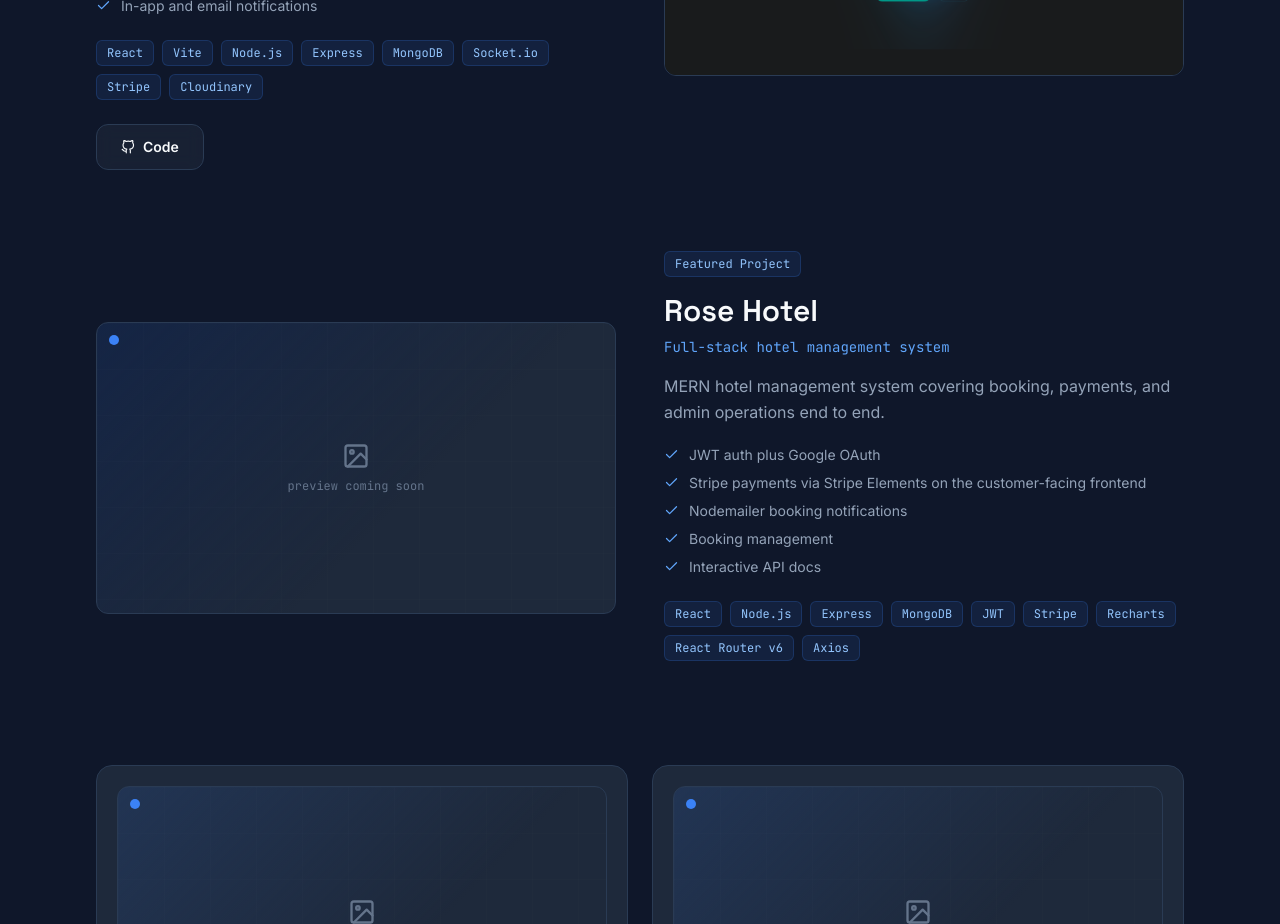
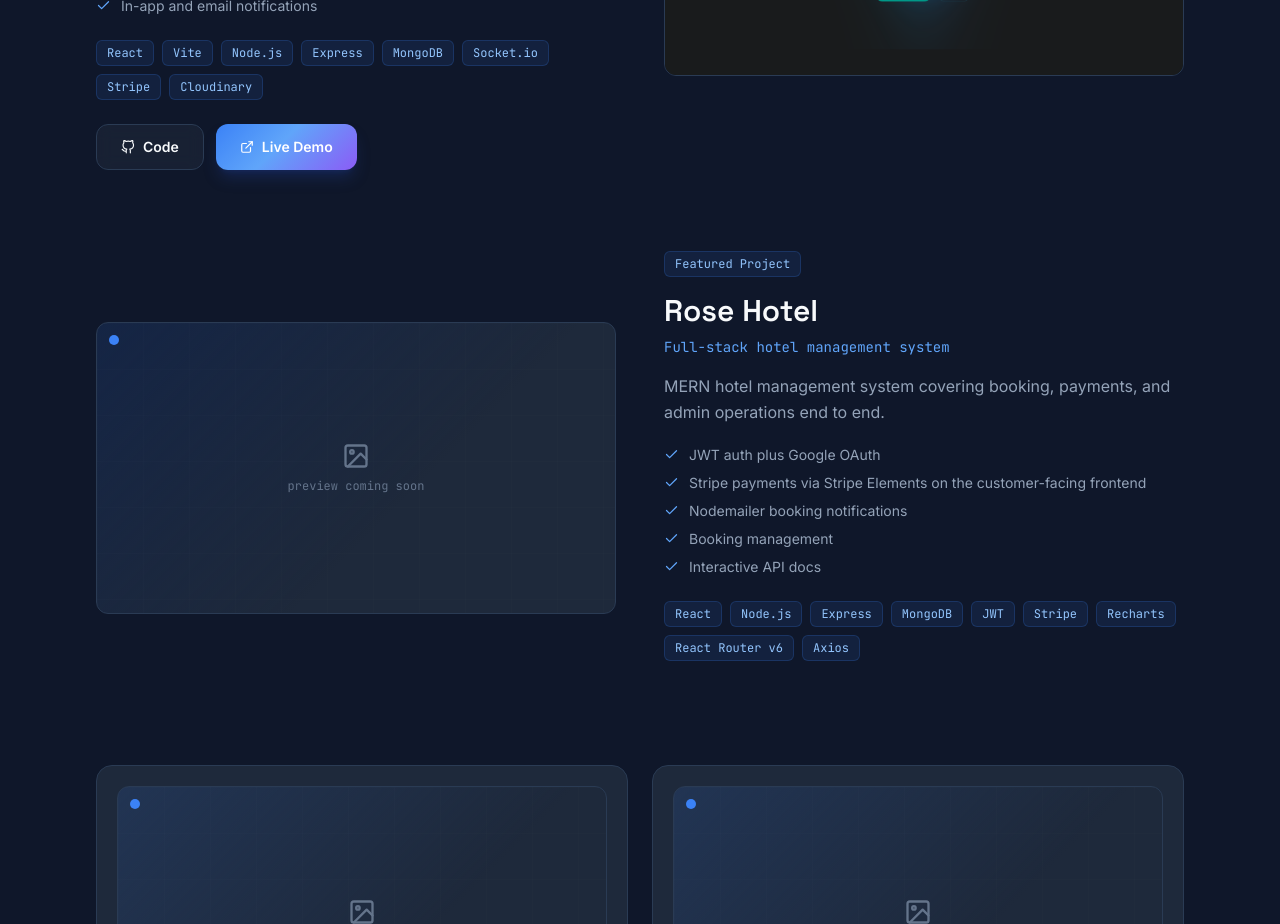
Before and after one commit to tamirat-code/portfolio--1-, a React (Vite) app in the folder portfolio/: page / in a window 1280 px wide. Shown: the part 3480-4404 px from the top of the page. Built offline with nearby package versions, Linux system fonts and the light colour scheme.

Commit message:
feat: add live demo links for deployed projects

```diff
--- a/portfolio/src/data/projects.js
+++ b/portfolio/src/data/projects.js
@@ -7,7 +7,7 @@ export const projects = [
     featured: true,
      image: '/projects/collabflow.png',
     repo: 'https://github.com/tamirat-code/collabFlow',
-    liveUrl: '',
+    liveUrl: 'https://collab-flow-kappa.vercel.app/',
     tech: ['React', 'Vite', 'Node.js', 'Express', 'MongoDB', 'Socket.io', 'Stripe', 'Cloudinary'],
     description:
       'Flagship project: a real-time project management SaaS with tiered billing, live collaboration, and AI-assisted task tooling.',
```
